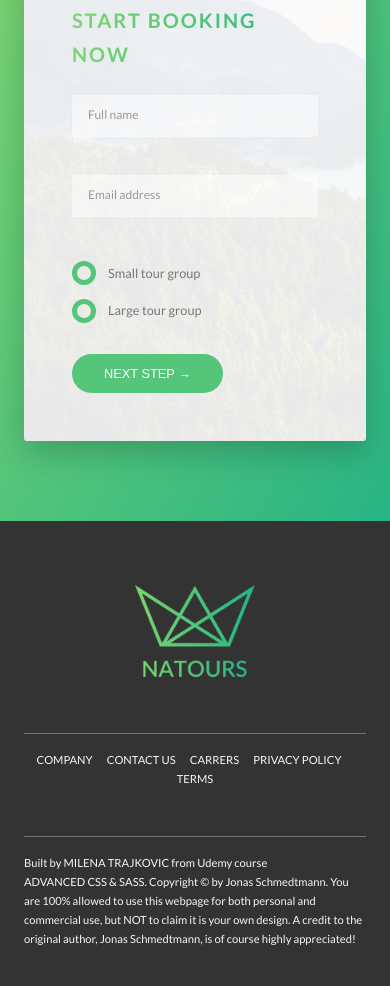
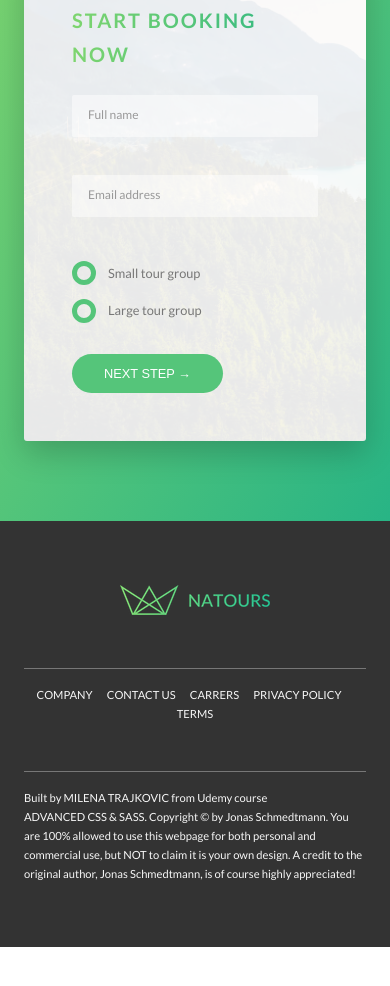
Before and after one commit to milena-mica/Natours, a website: page index.html in a window 390 px wide. Shown: the part 5981-6967 px from the top of the page. After the commit the page ends 6928 px from the top, so only its background shows below. Drawn offline with Linux system fonts and the light colour scheme.

Commit message:
Responsive images in HTML

```diff
--- a/index.html
+++ b/index.html
@@ -351,7 +351,14 @@
 
           <footer class="footer">
             <div class="footer__logo-box">
-               <img src="img/logo-green-2x.png" alt="Full logo" class="footer__logo">
+
+              <picture class="footer__logo">
+                 <source srcset="img/logo-green-small-1x.png 1x, img/logo-green-small-2x.png 2x"
+                          media="(max-width: 37.5em)">
+                 <img src="img/logo-green-1x.png 1x, img/logo-green-2x.png 2x" alt="Full logo">
+              </picture>
+
+
             </div>
             <div class="row">
                <div class="col-1-of-2">
```
